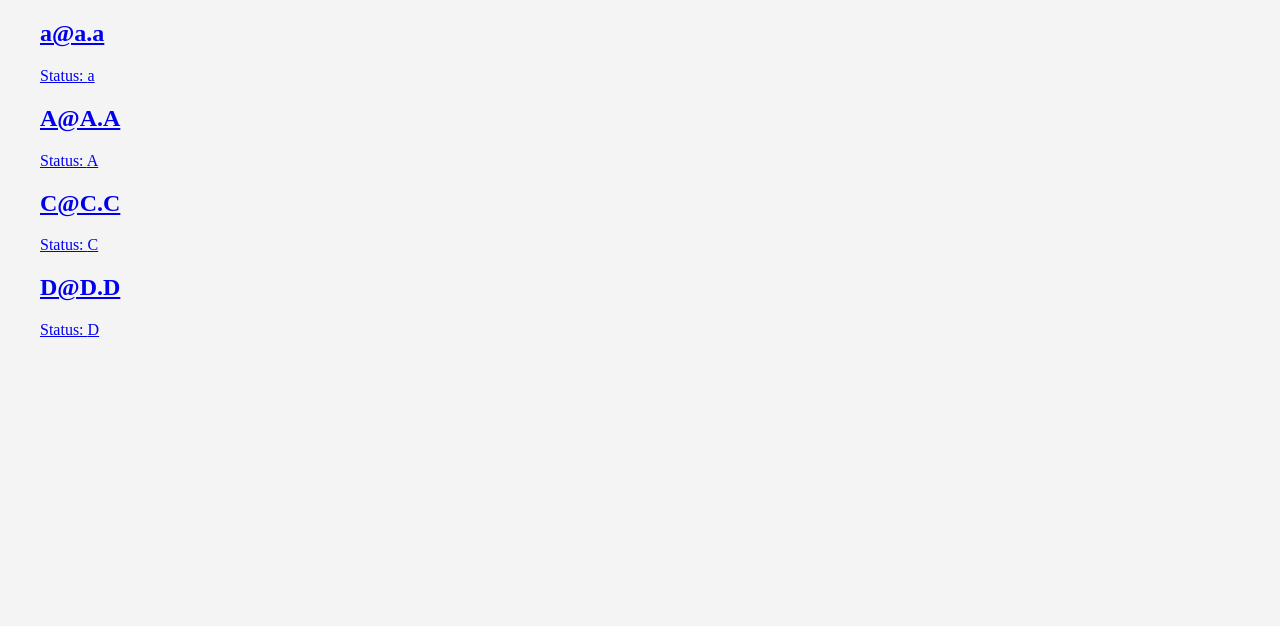
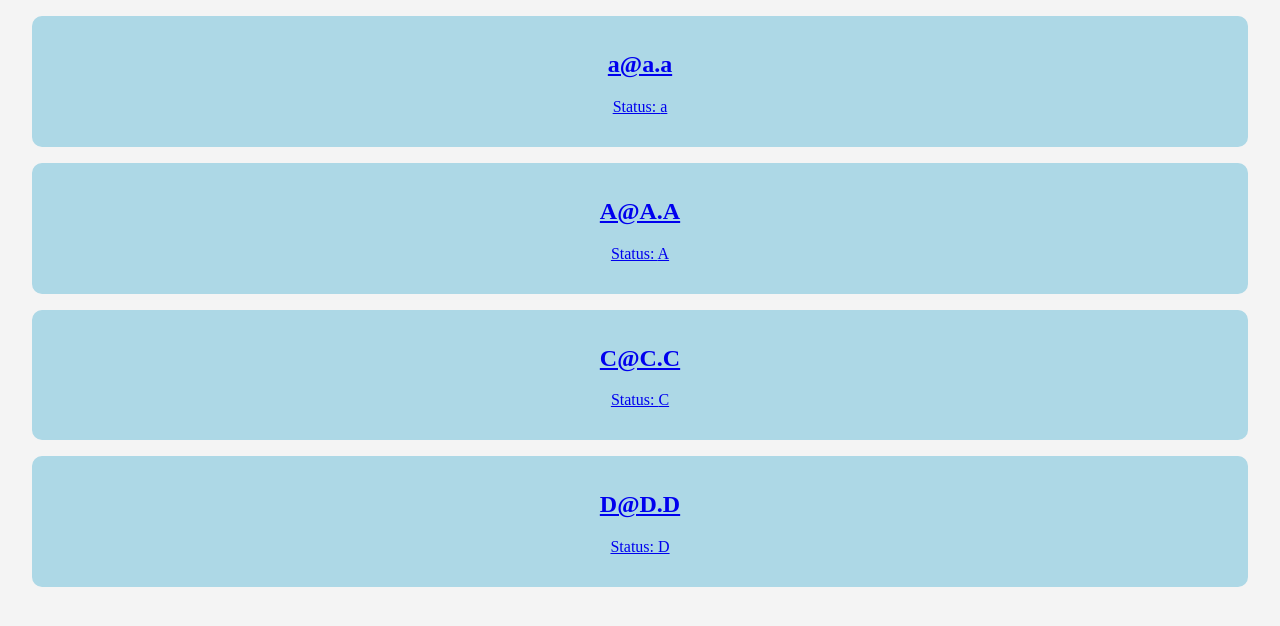
Before and after one commit to inclusion-cap/ams-client, a React (Create React App) app: page /#/campaigns/1 in a window 1280 px wide. Shown: the top 626 px of the page. Built offline with nearby package versions, Linux system fonts and the light colour scheme.

Commit message:
* able to see list of campaigns * able to see list of submissions

```diff
--- a/src/components/campaigns/CampaignSingle.js
+++ b/src/components/campaigns/CampaignSingle.js
@@ -34,15 +34,16 @@ class CampaignSingle extends React.Component {
   render() {
     const campaign = this.campaignDefault;
     const mapSubmissions = campaign.submissions.map(sub => (
-      <Link className="div-link" key={sub.id} to={`/submissions/${sub.id}`}>
+      <div className="div-link" key={sub.id}><Link to={`/submissions/${sub.id}`}>
         <h2>{sub.email}</h2>
-        <div>Status: {sub.status}</div>
-      </Link>));
+        <p>Status: {sub.status}</p>
+      </Link>
+      </div>));
 
     return (
-      <ul className="index-container">
+      <div className="index-container">
         {mapSubmissions}
-      </ul>
+      </div>
     );
   }
 }
--- a/src/components/campaigns/CampaignsAll.js
+++ b/src/components/campaigns/CampaignsAll.js
@@ -1,5 +1,7 @@
 import React from 'react';
 import { Link } from 'react-router-dom';
+
+import '../../styles/displayAll.css';
 
 const campaigns = [
   {
@@ -42,15 +44,15 @@ const campaigns = [
 
 function CampaignsAll(props) {
   const mapCampaigns = campaigns.map(c => (
-    <Link className="div-link" key={c.id} to={{ pathname: `/campaigns/${c.id}`, state: { campaign: c } }} >
+    <div className="div-link" key={c.id}><Link to={{ pathname: `/campaigns/${c.id}`, state: { campaign: c } }} >
       <h2>{c.name}</h2>
-      <div>Submissions: {c.submissions.length}</div>
-    </Link>));
+      <p>Submissions: {c.submissions.length}</p>
+    </Link></div>));
 
   return (
-    <ul className="index-container">
+    <div className="index-container">
       {mapCampaigns}
-    </ul>
+    </div>
   );
 }
 
--- /dev/null
+++ b/src/styles/displayAll.css
@@ -0,0 +1,20 @@
+li {
+  list-style-type: none;
+}
+
+.index-container {
+  margin: 0 auto;
+  text-align: center;
+}
+
+/* #all-campaigns-container > .div-link {
+  text-decoration: none;
+} */
+
+.index-container > .div-link {
+  margin: 1em 2em;
+  background-color: lightblue;
+  border-radius: 10px;
+  text-decoration: none;
+  padding: 15px 0px;
+}
```
